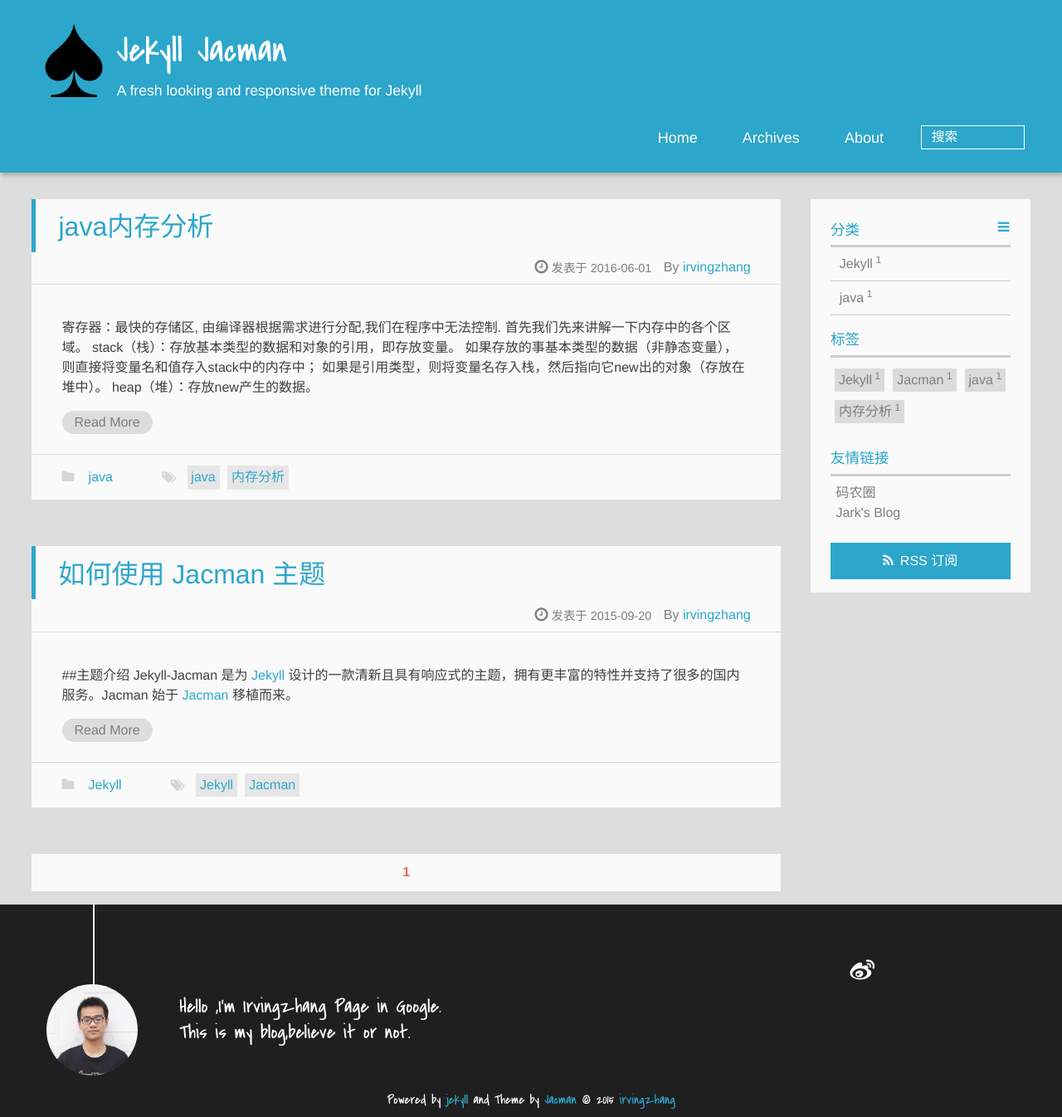
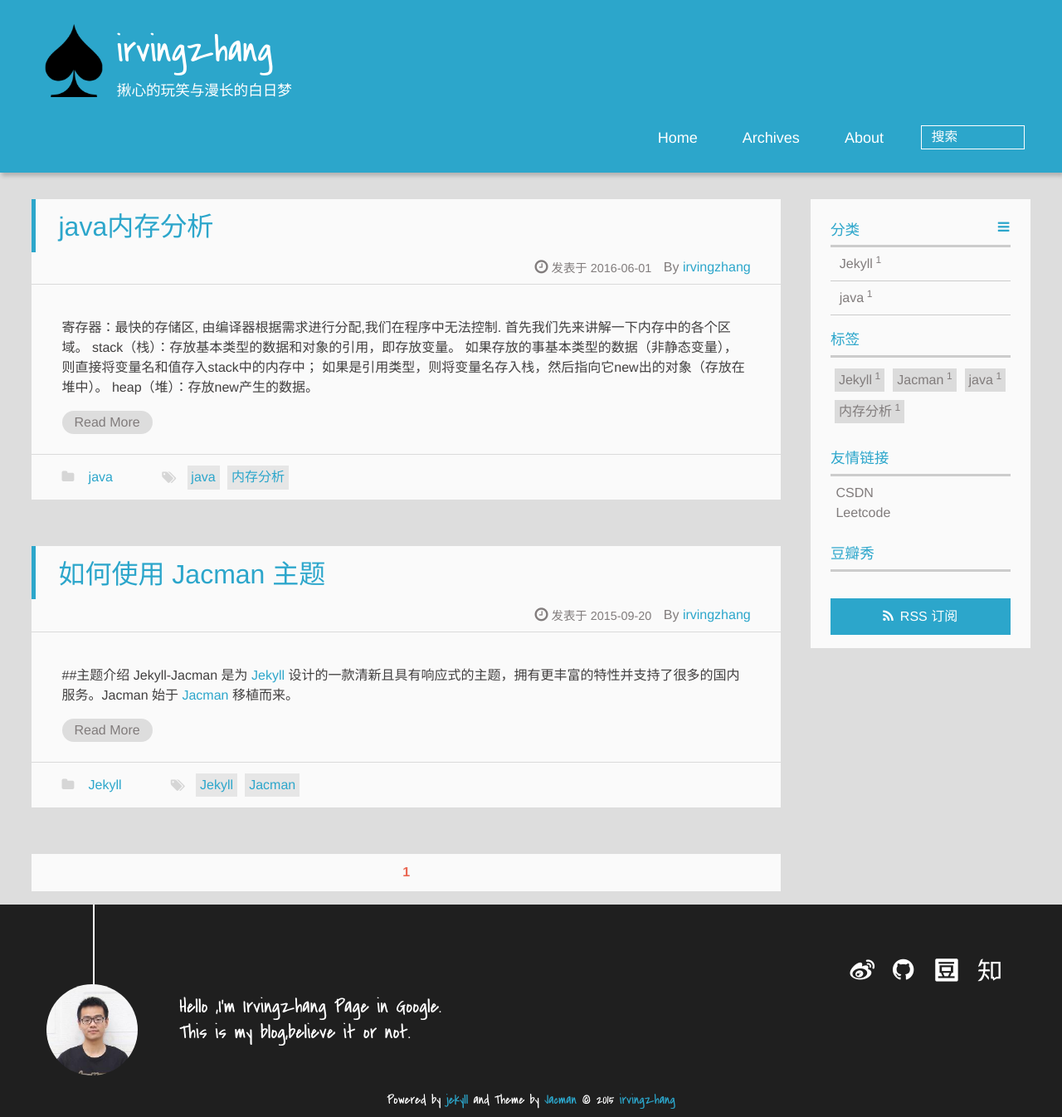
Before and after one commit to Irvinglove/irvinglove.github.io, a Jekyll site: the page built from index.html, in a window 1280 px wide. Shown: the whole page at 83% size. Built offline with Jekyll 4.4.1, drawn with Linux system fonts in a browser that asks for light colours; Markdown is read by kramdown in place of the engine named in the settings; the list of posts is cut into pages by our own code.

Commit message:
fifth add

```diff
--- a/_config.yml
+++ b/_config.yml
@@ -24,8 +24,8 @@ redcarpet:
     - with_toc_data
 
 
-title : Jekyll Jacman
-tagline: A fresh looking and responsive theme for Jekyll
+title : irvingzhang
+tagline: 揪心的玩笑与漫长的白日梦
 
 defaults:
   -
@@ -85,11 +85,11 @@ author:
   weibo:  3782374745    ## e.g. wuchong1014 or 2176287895 for http://weibo.com/2176287895
   weibo_verifier:  ## e.g. b3593ceb Your weibo-show widget verifier ,if you use weibo-show it is needed.
   tsina:      ## e.g. 2176287895  Your weibo ID,It will be used in share button.
-  douban:     ## e.g. wuchong1014 or your id for https://www.douban.com/people/wuchong1014
-  zhihu:      ## e.g. jark  for http://www.zhihu.com/people/jark
+  douban:     69442528  ## e.g. wuchong1014 or your id for https://www.douban.com/people/wuchong1014
+  zhihu:      zhang-bo-62-40 ## e.g. jark  for http://www.zhihu.com/people/jark
   email:      ## e.g. imjark@gmail.com
   twitter:    ## e.g. jarkwu for https://twitter.com/jarkwu
-  github:     ## e.g. wuchong for https://github.com/wuchong
+  github:     irvinglove ## e.g. wuchong for https://github.com/wuchong
   facebook:   ## e.g. imjark for https://facebook.com/imjark
   linkedin:   ## e.g. wuchong1014 for https://www.linkedin.com/in/wuchong1014
   google_plus:    ## e.g. "111190881341800841449" for https://plus.google.com/u/0/111190881341800841449, the "" is needed!
@@ -105,8 +105,8 @@ toc:
 
 #### Links
 links:
-  码农圈: https://coderq.com
-  Jark's Blog: http://wuchong.me
+  CSDN: http://blog.csdn.net/irving_zhang
+  Leetcode: https://leetcode.com/problemset/algorithms/
 
 
 
```
